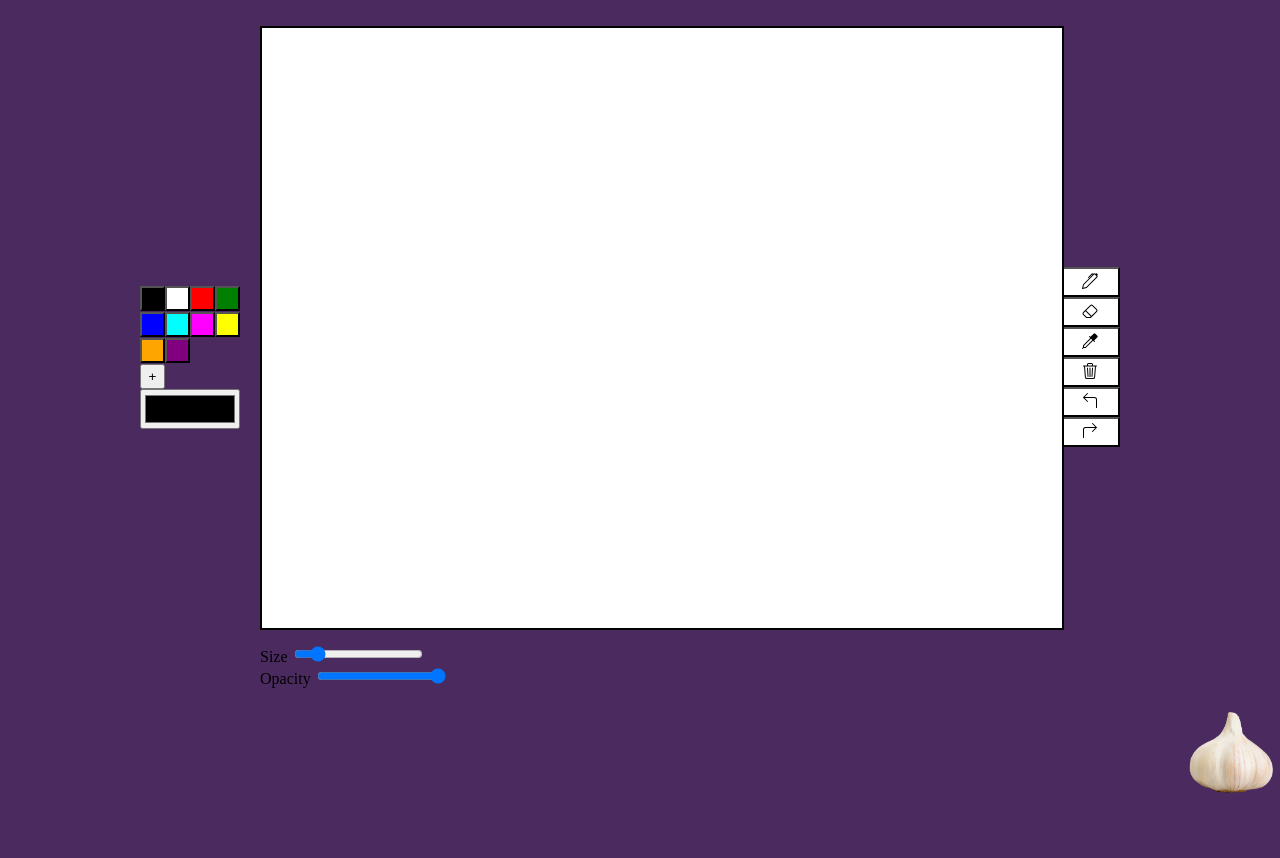
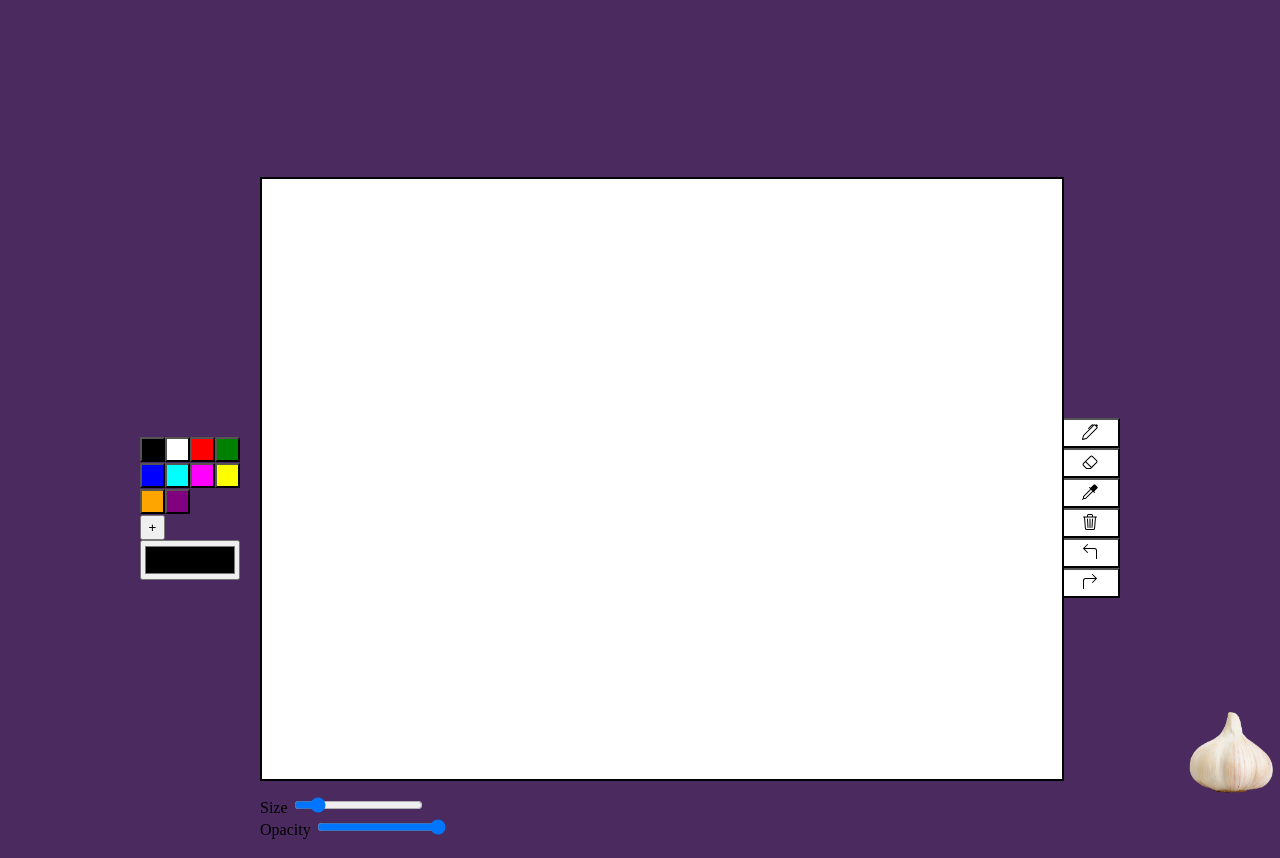
Before and after one commit to MonicaHarmonica/garlic, a plain HTML site: page index.html in a window 1280 px wide. Before the commit the page ends 800 px from the top, so only its background shows below. Drawn offline with Linux system fonts and the light colour scheme.

Commit message:
move screen to the middle

```diff
--- a/style.css
+++ b/style.css
@@ -20,9 +20,9 @@ body
     top: 50%;
     left: 50%;
     margin-left: -500px;
-
+    margin-top: 150px;
     width: 1000px;
-    height: 698px;
+    height: 700px;
     -moz-box-pack: center;
     justify-content: center;
     -moz-box-align: center;
```
